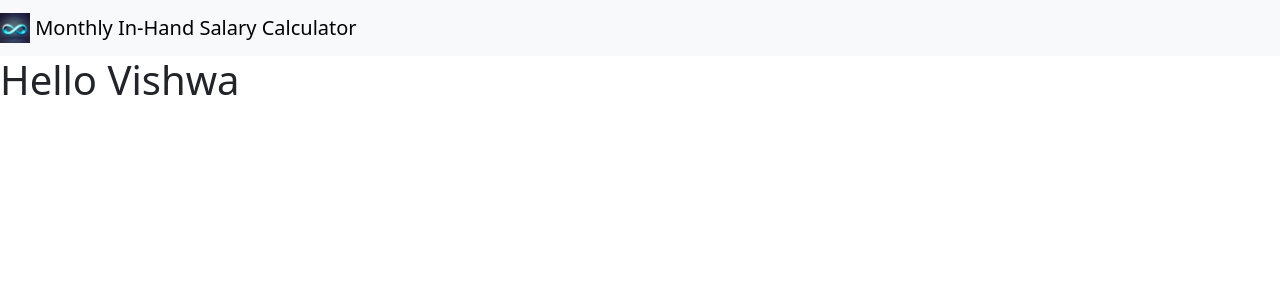
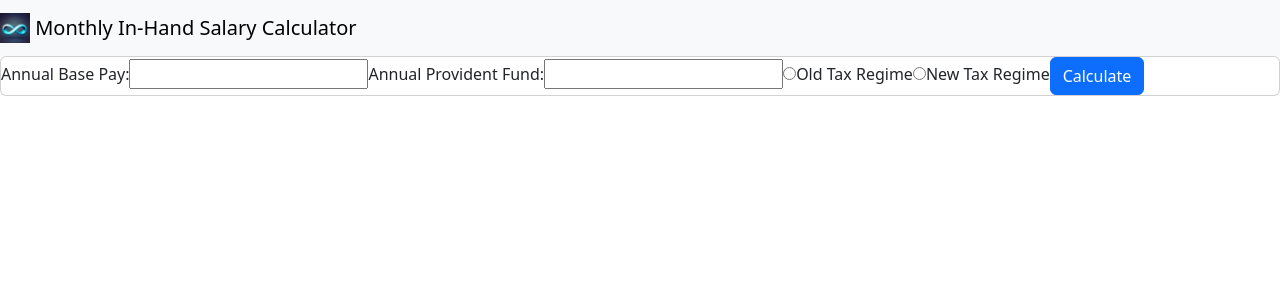
Before and after one commit to anantraghuvanshi/monthly-inhand-salary-calculator, an Angular app: page / in a window 1280 px wide. Shown: the top 300 px of the page. Built offline with nearby package versions, Linux system fonts and the light colour scheme.

Commit message:
form added in html

```diff
--- a/src/app/header/header.component.html
+++ b/src/app/header/header.component.html
@@ -1,7 +1,8 @@
 <!-- Image and text -->
 <nav class="navbar navbar-light bg-light">
     <a class="navbar-brand" href="#">
-      <img src="../../assets/infinity.png" width="30" height="30" class="d-inline-block align-top" alt="monthly-inhand-salary-calculator">
+      <img src="../../assets/infinity.png" width="30" height="30" class="d-inline-block align-top"
+      alt="monthly-inhand-salary-calculator">
       Monthly In-Hand Salary Calculator
     </a>
   </nav>
--- a/src/app/salary-calculator-component/salary-calculator.component.html
+++ b/src/app/salary-calculator-component/salary-calculator.component.html
@@ -1,3 +1,20 @@
-<link href="https://cdn.jsdelivr.net/npm/bootstrap@5.3.0/dist/css/bootstrap.min.css" rel="stylesheet" integrity="sha384-9ndCyUaIbzAi2FUVXJi0CjmCapSmO7SnpJef0486qhLnuZ2cdeRhO02iuK6FUUVM" crossorigin="anonymous">
+<link
+  href="https://cdn.jsdelivr.net/npm/bootstrap@5.3.0/dist/css/bootstrap.min.css"
+  rel="stylesheet"
+  integrity="sha384-9ndCyUaIbzAi2FUVXJi0CjmCapSmO7SnpJef0486qhLnuZ2cdeRhO02iuK6FUUVM"
+  crossorigin="anonymous"
+/>
 <app-header></app-header>
-<h1>Hello Vishwa</h1>
+<div class="card mb-5">
+  <form action="">
+    <label for="base-pay">Annual Base Pay:</label>
+    <input type="number" id="base-pay" name="base-pay" />
+    <label for="provident-fund">Annual Provident Fund:</label>
+    <input type="number" id="provident-fund" name="provident-fund" />
+    <input type="radio" id="old-regime" name="tax-regime" value="old" />
+    <label for="old-regime">Old Tax Regime</label>
+    <input type="radio" id="new-regime" name="tax-regime" value="new" />
+    <label for="new-regime">New Tax Regime</label>
+    <button class="btn btn-primary">Calculate</button>
+  </form>
+</div>
```
